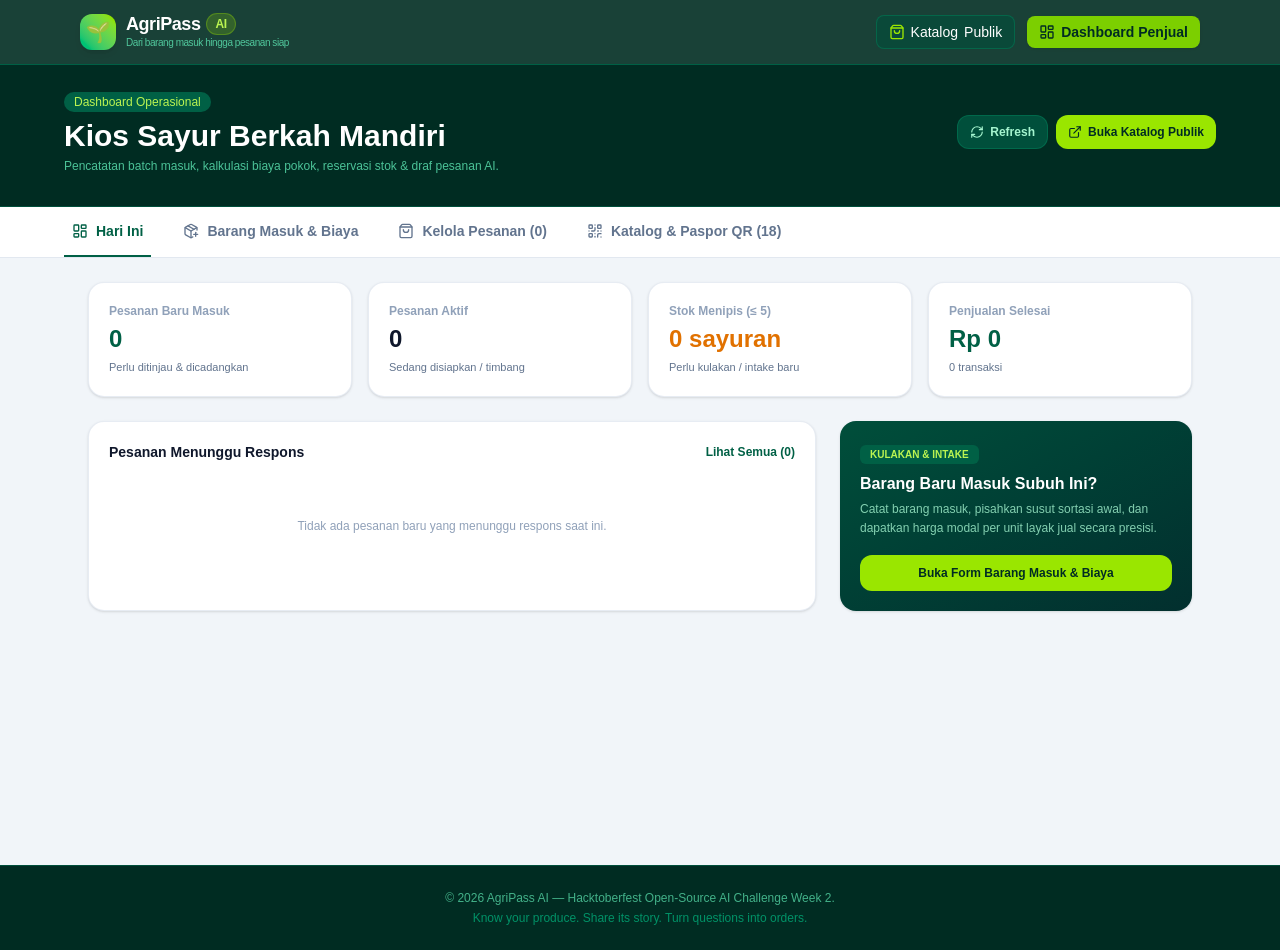
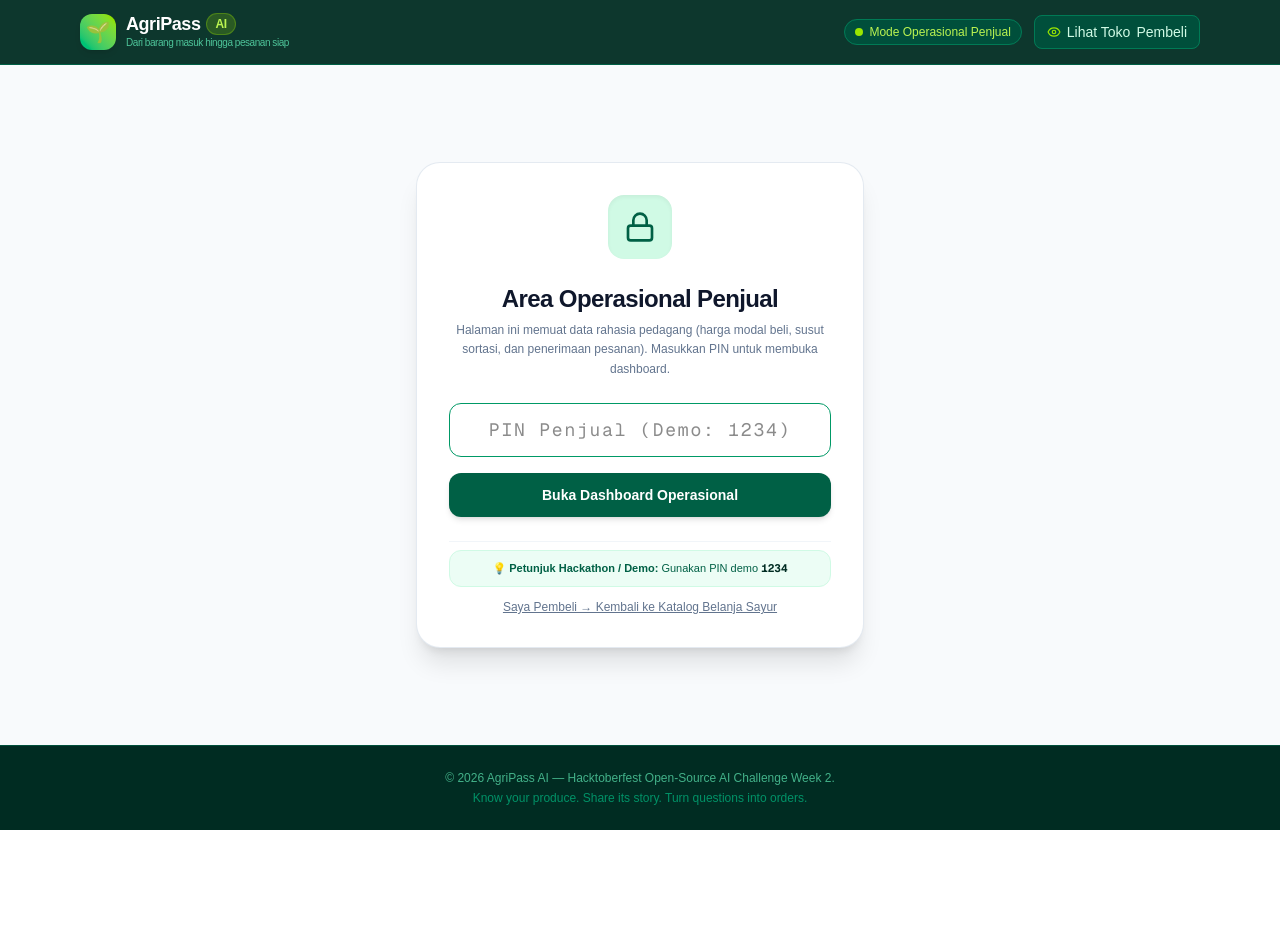
Before and after one commit to yandri918/agripass, a Next.js app: page /seller in a window 1280 px wide. After the commit the page ends 830 px from the top, so only its background shows below. Built offline with nearby package versions, Linux system fonts and the light colour scheme.

Commit message:
feat(auth): add PIN security gate for seller dashboard and context-aware navbar

```diff
--- a/app/seller/page.tsx
+++ b/app/seller/page.tsx
@@ -23,12 +23,50 @@ import {
   Upload,
   Eye,
   Image as ImageIcon,
+  Lock,
 } from "lucide-react";
 import { Batch, Order, Product, Supplier } from "@/lib/data/types";
 import { VisualInspectionResponse } from "@/lib/ai/types";
 
 export default function SellerDashboardPage() {
   const [activeTab, setActiveTab] = useState<"today" | "intake" | "products" | "orders">("today");
+
+  // Seller Authentication Gate (PIN)
+  const [isAuthenticated, setIsAuthenticated] = useState<boolean>(false);
+  const [pinInput, setPinInput] = useState<string>("");
+  const [pinError, setPinError] = useState<string | null>(null);
+  const [checkingAuth, setCheckingAuth] = useState<boolean>(true);
+
+  useEffect(() => {
+    if (typeof window !== "undefined") {
+      const auth = sessionStorage.getItem("agripass_seller_auth");
+      if (auth === "true") {
+        setIsAuthenticated(true);
+      }
+    }
+    setCheckingAuth(false);
+  }, []);
+
+  const handlePinSubmit = (e: React.FormEvent) => {
+    e.preventDefault();
+    if (pinInput.trim() === "1234" || pinInput.trim().toLowerCase() === "agripass") {
+      setIsAuthenticated(true);
+      setPinError(null);
+      if (typeof window !== "undefined") {
+        sessionStorage.setItem("agripass_seller_auth", "true");
+      }
+    } else {
+      setPinError("PIN salah. Gunakan PIN demo: 1234");
+    }
+  };
+
+  const handleLogout = () => {
+    setIsAuthenticated(false);
+    setPinInput("");
+    if (typeof window !== "undefined") {
+      sessionStorage.removeItem("agripass_seller_auth");
+    }
+  };
 
   // Data States
   const [products, setProducts] = useState<(Product & { totalStock: number })[]>([]);
@@ -285,6 +323,75 @@ export default function SellerDashboardPage() {
   const totalRevenueCompleted = completedOrders.reduce((sum, o) => sum + o.totalSnapshot, 0);
   const lowStockProducts = products.filter((p) => p.totalStock <= 5);
 
+  if (checkingAuth) {
+    return (
+      <div className="min-h-screen flex items-center justify-center bg-slate-50 text-xs text-slate-500">
+        Memeriksa sesi penjual...
+      </div>
+    );
+  }
+
+  if (!isAuthenticated) {
+    return (
+      <div className="min-h-[85vh] flex items-center justify-center p-4 bg-slate-50">
+        <div className="bg-white rounded-3xl border border-slate-200/90 shadow-xl max-w-md w-full p-6 sm:p-8 space-y-6 text-center">
+          <div className="w-16 h-16 rounded-2xl bg-emerald-100 text-emerald-800 flex items-center justify-center mx-auto shadow-inner">
+            <Lock className="w-8 h-8" />
+          </div>
+
+          <div className="space-y-1.5">
+            <h2 className="text-xl sm:text-2xl font-black text-slate-900 tracking-tight">
+              Area Operasional Penjual
+            </h2>
+            <p className="text-xs text-slate-500 leading-relaxed max-w-sm mx-auto">
+              Halaman ini memuat data rahasia pedagang (harga modal beli, susut sortasi, dan penerimaan pesanan). Masukkan PIN untuk membuka dashboard.
+            </p>
+          </div>
+
+          <form onSubmit={handlePinSubmit} className="space-y-4">
+            <div>
+              <input
+                type="password"
+                maxLength={6}
+                value={pinInput}
+                onChange={(e) => {
+                  setPinInput(e.target.value);
+                  setPinError(null);
+                }}
+                placeholder="PIN Penjual (Demo: 1234)"
+                className="w-full text-center text-lg font-mono tracking-widest p-3 rounded-xl border border-slate-200 focus:outline-none focus:border-emerald-600 bg-slate-50 focus:bg-white transition"
+                autoFocus
+              />
+              {pinError && (
+                <p className="text-xs text-red-600 mt-1.5 font-medium">{pinError}</p>
+              )}
+            </div>
+
+            <button
+              type="submit"
+              className="w-full py-3 rounded-xl bg-emerald-800 hover:bg-emerald-900 text-white font-bold text-sm shadow-md transition"
+            >
+              Buka Dashboard Operasional
+            </button>
+          </form>
+
+          <div className="pt-2 border-t border-slate-100 flex flex-col gap-2 text-xs">
+            <div className="p-2.5 rounded-xl bg-emerald-50 text-emerald-800 text-[11px] font-medium border border-emerald-100">
+              💡 <strong>Petunjuk Hackathon / Demo:</strong> Gunakan PIN demo <span className="font-mono font-bold text-emerald-950">1234</span>
+            </div>
+
+            <Link
+              href="/toko/berkah-mandiri"
+              className="text-slate-500 hover:text-emerald-700 underline font-medium pt-1"
+            >
+              Saya Pembeli &rarr; Kembali ke Katalog Belanja Sayur
+            </Link>
+          </div>
+        </div>
+      </div>
+    );
+  }
+
   return (
     <div className="min-h-screen bg-slate-100 pb-20">
       {/* Top Banner */}
@@ -301,6 +408,13 @@ export default function SellerDashboardPage() {
           </div>
 
           <div className="flex gap-2">
+            <button
+              onClick={handleLogout}
+              className="flex items-center gap-1.5 px-3 py-2 rounded-xl bg-emerald-900/80 hover:bg-red-900/60 text-xs font-semibold text-emerald-200 hover:text-red-200 border border-emerald-700/60 transition"
+              title="Kunci dashboard operasional"
+            >
+              <Lock className="w-3.5 h-3.5" /> Kunci
+            </button>
             <button
               onClick={loadAllData}
               className="flex items-center gap-1.5 px-3 py-2 rounded-xl bg-emerald-900 hover:bg-emerald-800 text-xs font-semibold text-emerald-200 border border-emerald-700/60 transition"
--- a/components/Navbar.tsx
+++ b/components/Navbar.tsx
@@ -1,9 +1,19 @@
+"use client";
+
 import Link from "next/link";
-import { Store, ShoppingBag, QrCode, LayoutDashboard, Sparkles } from "lucide-react";
+import { usePathname } from "next/navigation";
+import { ShoppingBag, LayoutDashboard, Lock, Eye, Store } from "lucide-react";
 
 export function Navbar() {
+  const pathname = usePathname();
+  const isSellerArea = pathname?.startsWith("/seller");
+  const isBuyerArea =
+    pathname?.startsWith("/toko") ||
+    pathname?.startsWith("/produk") ||
+    pathname?.startsWith("/batch");
+
   return (
-    <header className="sticky top-0 z-50 bg-emerald-950/90 text-white backdrop-blur border-b border-emerald-800">
+    <header className="sticky top-0 z-50 bg-emerald-950/95 text-white backdrop-blur border-b border-emerald-800">
       <div className="max-w-6xl mx-auto px-4 h-16 flex items-center justify-between">
         <Link href="/" className="flex items-center gap-2.5 font-bold text-lg tracking-tight hover:opacity-90">
           <div className="w-9 h-9 rounded-xl bg-gradient-to-tr from-emerald-500 to-lime-400 flex items-center justify-center text-emerald-950 shadow-md font-black text-xl">
@@ -17,22 +27,58 @@ export function Navbar() {
           </div>
         </Link>
 
-        <nav className="flex items-center gap-1.5 sm:gap-3 text-xs sm:text-sm font-medium">
+        <nav className="flex items-center gap-2 sm:gap-3 text-xs sm:text-sm font-medium">
+          {isSellerArea ? (
+            <>
+              <div className="hidden sm:flex items-center gap-1.5 px-2.5 py-1 rounded-full bg-emerald-900 border border-emerald-700 text-lime-300 text-xs">
+                <span className="w-2 h-2 rounded-full bg-lime-400 animate-pulse"></span>
+                Mode Operasional Penjual
+              </div>
               <Link
                 href="/toko/berkah-mandiri"
-            className="flex items-center gap-1.5 px-3 py-1.5 rounded-lg bg-emerald-900/60 hover:bg-emerald-800 border border-emerald-700/60 transition"
+                className="flex items-center gap-1.5 px-3 py-1.5 rounded-lg bg-emerald-900 hover:bg-emerald-800 border border-emerald-700 transition text-emerald-100"
+                title="Buka tampilan toko seperti yang dilihat pembeli"
+              >
+                <Eye className="w-3.5 h-3.5 text-lime-400" />
+                <span className="hidden sm:inline">Lihat Toko</span> Pembeli
+              </Link>
+            </>
+          ) : isBuyerArea ? (
+            <>
+              <Link
+                href="/toko/berkah-mandiri"
+                className="flex items-center gap-1.5 px-3 py-1.5 rounded-lg bg-lime-500 text-emerald-950 font-bold hover:bg-lime-400 shadow-sm transition"
+              >
+                <ShoppingBag className="w-4 h-4" />
+                <span>Katalog Belanja</span>
+              </Link>
+              <Link
+                href="/seller"
+                className="flex items-center gap-1.5 px-2.5 py-1.5 rounded-lg text-emerald-300/70 hover:text-white hover:bg-emerald-900/60 transition text-xs border border-transparent hover:border-emerald-800"
+                title="Area khusus pemilik lapak sayur (dilindungi PIN)"
+              >
+                <Lock className="w-3.5 h-3.5 text-emerald-400" />
+                <span className="hidden sm:inline">Area</span> Penjual
+              </Link>
+            </>
+          ) : (
+            <>
+              <Link
+                href="/toko/berkah-mandiri"
+                className="flex items-center gap-1.5 px-3 py-1.5 rounded-lg bg-emerald-900/70 hover:bg-emerald-800 border border-emerald-700 transition"
               >
                 <ShoppingBag className="w-4 h-4 text-lime-400" />
-            <span className="hidden sm:inline">Katalog</span> Publik
+                <span>Katalog Pembeli</span>
               </Link>
-
               <Link
                 href="/seller"
-            className="flex items-center gap-1.5 px-3 py-1.5 rounded-lg bg-lime-500 text-emerald-950 font-semibold hover:bg-lime-400 shadow-sm transition"
+                className="flex items-center gap-1.5 px-3 py-1.5 rounded-lg bg-lime-500 text-emerald-950 font-bold hover:bg-lime-400 shadow-sm transition"
               >
-            <LayoutDashboard className="w-4 h-4" />
-            Dashboard Penjual
+                <Lock className="w-3.5 h-3.5" />
+                <span>Dashboard Penjual</span>
               </Link>
+            </>
+          )}
         </nav>
       </div>
     </header>
```
Lines whose indentation alone changed are shown as unchanged.
